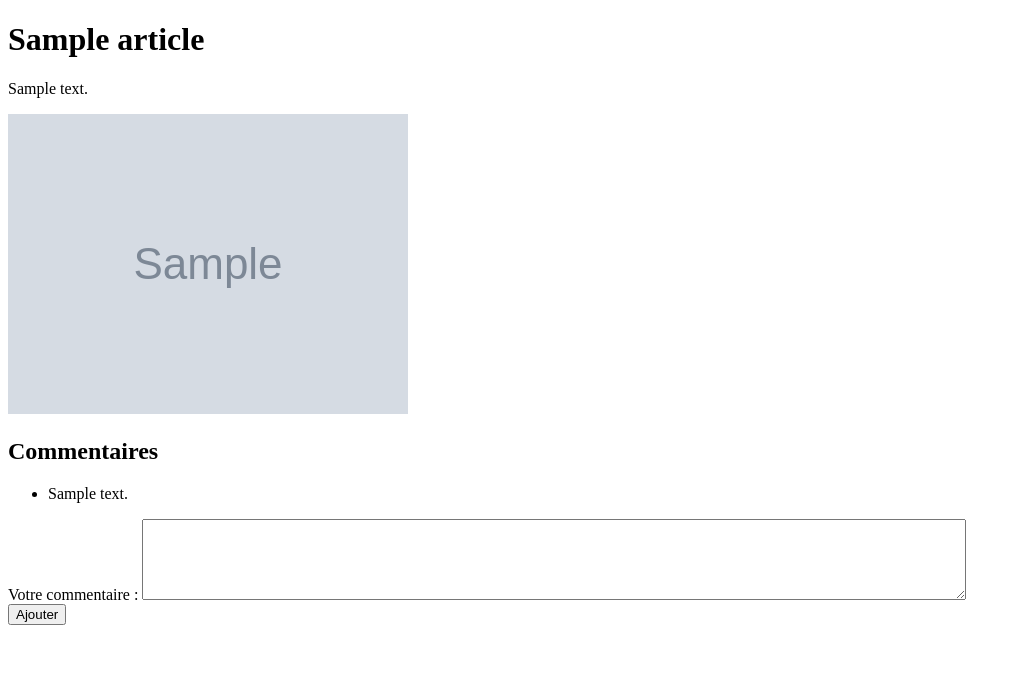
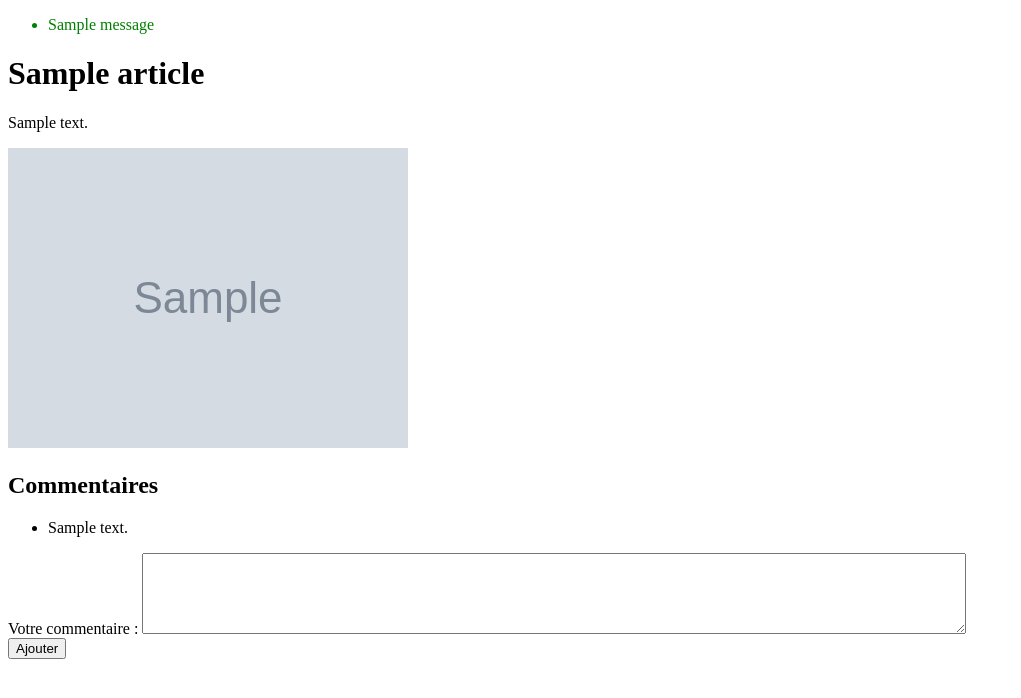
Before and after one commit to MelvDouc/mns-django-blog, a Django app: page /article/1 in a window 1280 px wide. Shown: the top 698 px of the page, without its empty margins (0-1021 px from the left). Run offline with Django 5.2, Linux system fonts and the light colour scheme; tables that the repository leaves empty hold one stand-in row (values such as "Sample post"); grey boxes marked "Sample" are stand-in pictures; one stand-in notice (Sample message) is shown.

Commit message:
feat: flash messages

```diff
--- /dev/null
+++ b/content/static/css/style.css
@@ -0,0 +1,9 @@
+.message {
+  &[data-tags="success"] {
+    color: green;
+  }
+
+  &[data-tags="error"] {
+    color: red;
+  }
+}
--- a/content/templates/__layout.jinja
+++ b/content/templates/__layout.jinja
@@ -1,14 +1,25 @@
+{% load static %}
+
 <!DOCTYPE html>
 <html lang="fr">
 
 <head>
-  <meta charset="UTF-8">
-  <meta name="viewport" content="width=device-width, initial-scale=1.0">
+  <meta charset="UTF-8" />
+  <meta name="viewport" content="width=device-width, initial-scale=1.0" />
+  <link rel="stylesheet" href="{% static 'css/style.css' %}" />
   <title>{% block title %}{% endblock %} | Blog Django</title>
 </head>
 
 <body>
   <main>
+    {% if messages %}
+      <ul>
+        {% for m in messages %}
+          <li class="message" data-tags="{{ m.tags }}">{{ m }}</li>
+        {% endfor %}
+      </ul>
+    {% endif %}
+
     {% block contents %}{% endblock %}
   </main>
 </body>
--- a/content/views.py
+++ b/content/views.py
@@ -1,5 +1,6 @@
+from django.contrib import messages
+from django.http import HttpRequest, HttpResponseNotAllowed
 from django.shortcuts import render, redirect, get_object_or_404
-from django.http import HttpRequest, HttpResponseNotAllowed
 
 from content.models import Article, Comment
 from content.forms import CommentForm
@@ -33,6 +34,7 @@ def article_page(request: HttpRequest, id: int):
                     content=form.cleaned_data["content"]
                 )
                 comment.save()
+            messages.success(request, "The comment was added successfully.")
             return redirect("app_article", id=id)
         case _:
             return HttpResponseNotAllowed(["GET", "POST"])
```
